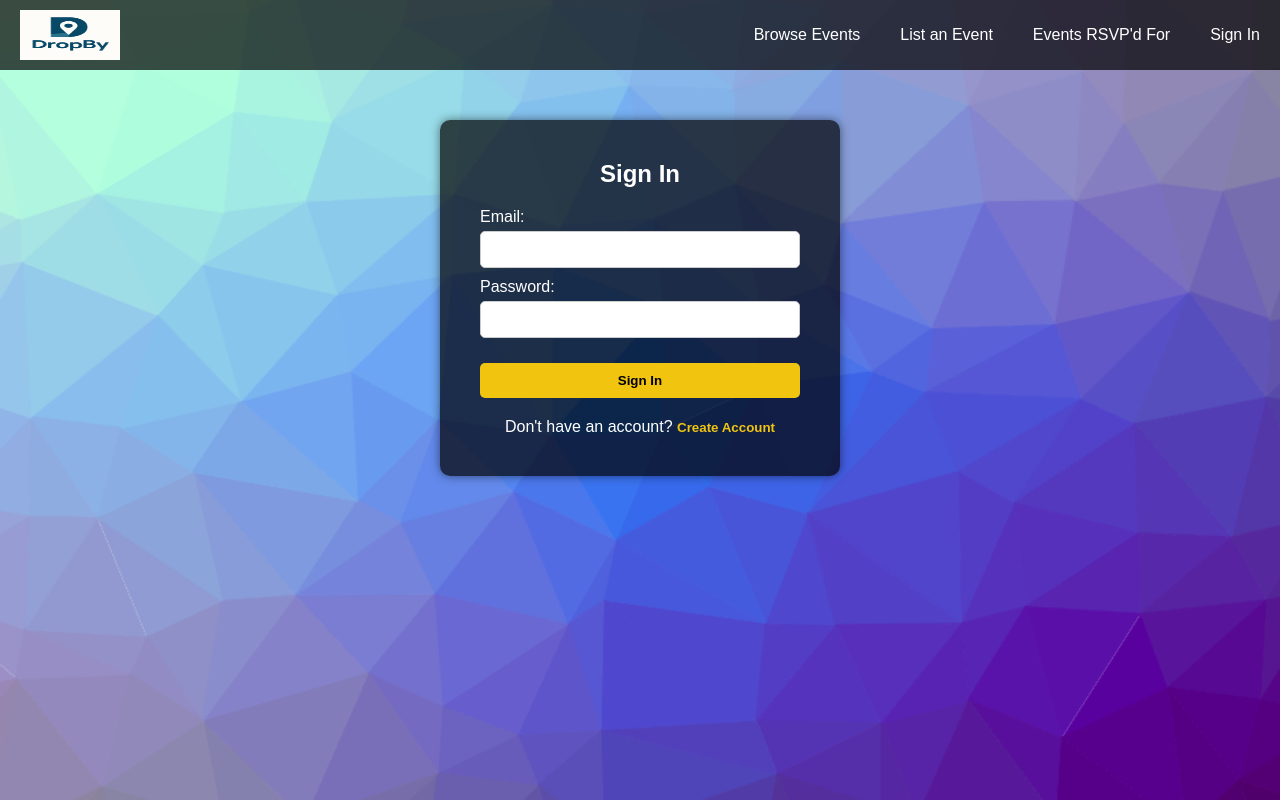
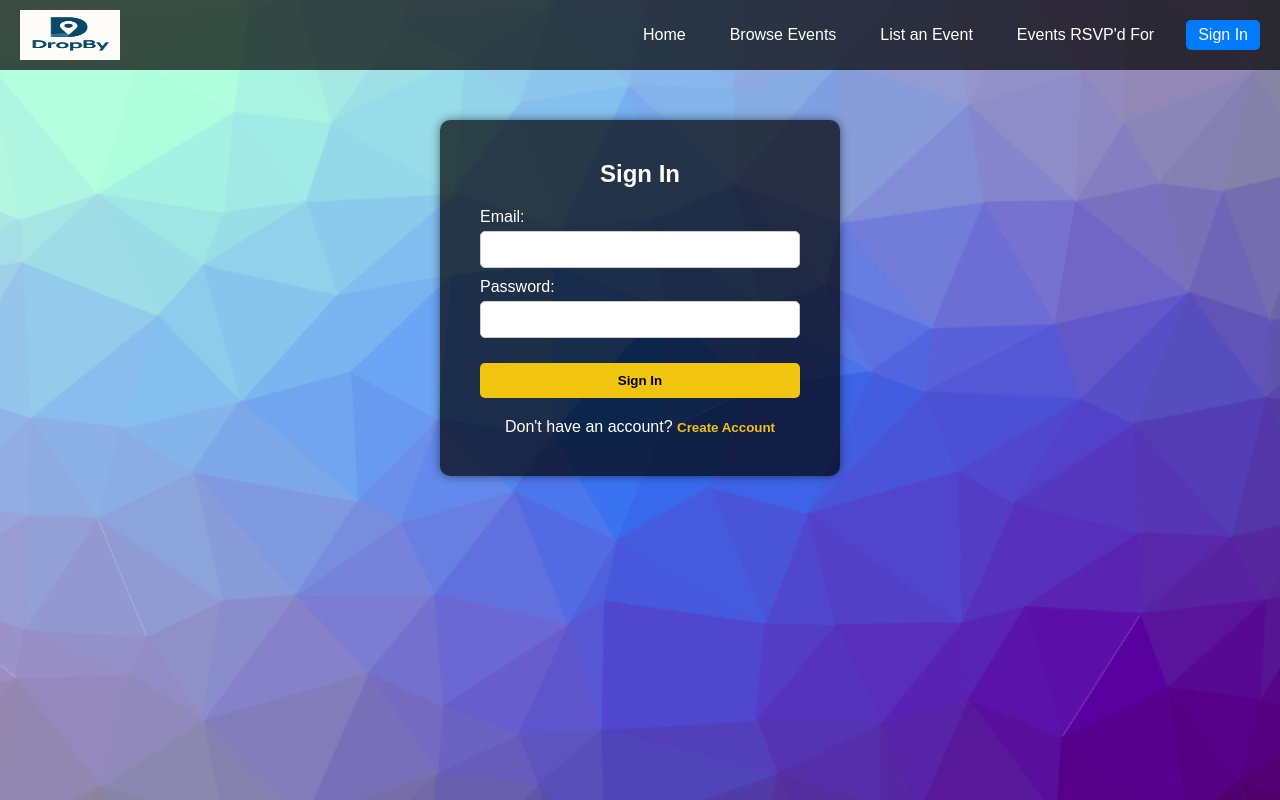
Before and after one commit to TeamDropBy/teamdropby.github.io, a Next.js app: page /sign-in in a window 1280 px wide. Built offline with nearby package versions, Linux system fonts and the light colour scheme.

Commit message:
commit1.6

```diff
--- a/src/app/sign-in/page.tsx
+++ b/src/app/sign-in/page.tsx
@@ -1,4 +1,5 @@
 'use client';
+import Head from 'next/head';
 import Link from 'next/link';
 import Image from 'next/image';
 import { useState } from 'react';
@@ -23,7 +24,6 @@ export default function SignInPage() {
       return;
     }
     alert(`Account created for ${signUpEmail}`);
-    // Reset fields
     setSignUpEmail('');
     setSignUpPassword('');
     setConfirmPassword('');
@@ -31,6 +31,10 @@ export default function SignInPage() {
   };
 
   return (
+    <>
+      <Head>
+        <title>Sign In - DropBy</title>
+      </Head>
       <div
         style={{
           minHeight: '100vh',
@@ -52,12 +56,13 @@ export default function SignInPage() {
             padding: '10px 20px',
           }}
         >
-        <Image src="/images/DropBy-Logo.png" alt="DropBy Logo" height={50} width={100} />
-        <div style={{ display: 'flex', gap: '20px' }}>
+          <Image src="/images/DropBy-Logo.png" alt="DropBy Logo" width={100} height={50} />
+          <div style={{ display: 'flex' }}>
+            <NavLink href="/">Home</NavLink>
             <NavLink href="/browse-events">Browse Events</NavLink>
             <NavLink href="/list-event">List an Event</NavLink>
             <NavLink href="/rsvp-events">Events RSVP'd For</NavLink>
-          <NavLink href="/sign-in">Sign In</NavLink>
+            <NavLink href="/sign-in" active>Sign In</NavLink>
           </div>
         </nav>
 
@@ -65,15 +70,7 @@ export default function SignInPage() {
         <div style={{ display: 'flex', flexDirection: 'column', alignItems: 'center', paddingTop: '50px' }}>
           <form
             onSubmit={handleSignIn}
-          style={{
-            backgroundColor: 'rgba(0, 0, 0, 0.7)',
-            padding: '40px',
-            borderRadius: '10px',
-            boxShadow: '0 0 10px rgba(0,0,0,0.5)',
-            width: '100%',
-            maxWidth: '400px',
-            marginBottom: '20px',
-          }}
+            style={formStyle}
           >
             <h2 style={{ marginBottom: '20px', textAlign: 'center' }}>Sign In</h2>
 
@@ -119,19 +116,9 @@ export default function SignInPage() {
             </p>
           </form>
 
-        {/* CREATE ACCOUNT FORM (conditionally shown) */}
+          {/* SIGN UP FORM */}
           {showSignUp && (
-          <form
-            onSubmit={handleSignUp}
-            style={{
-              backgroundColor: 'rgba(0, 0, 0, 0.7)',
-              padding: '40px',
-              borderRadius: '10px',
-              boxShadow: '0 0 10px rgba(0,0,0,0.5)',
-              width: '100%',
-              maxWidth: '400px',
-            }}
-          >
+            <form onSubmit={handleSignUp} style={formStyle}>
               <h2 style={{ marginBottom: '20px', textAlign: 'center' }}>Create Account</h2>
 
               <label style={{ display: 'block', marginBottom: '10px' }}>
@@ -172,11 +159,12 @@ export default function SignInPage() {
           )}
         </div>
       </div>
+    </>
   );
 }
 
-// Reuse from landing page
-function NavLink({ href, children }: { href: string; children: React.ReactNode }) {
+// Matching NavLink style from BrowseEventsPage
+function NavLink({ href, children, active = false }: { href: string; children: React.ReactNode; active?: boolean }) {
   return (
     <Link href={href} legacyBehavior>
       <a
@@ -185,6 +173,9 @@ function NavLink({ href, children }: { href: string; children: React.ReactNode }
           textDecoration: 'none',
           marginLeft: 20,
           fontSize: 16,
+          padding: '6px 12px',
+          borderRadius: 5,
+          backgroundColor: active ? '#007bff' : 'transparent',
         }}
       >
         {children}
@@ -192,6 +183,16 @@ function NavLink({ href, children }: { href: string; children: React.ReactNode }
     </Link>
   );
 }
+
+const formStyle: React.CSSProperties = {
+  backgroundColor: 'rgba(0, 0, 0, 0.7)',
+  padding: '40px',
+  borderRadius: '10px',
+  boxShadow: '0 0 10px rgba(0,0,0,0.5)',
+  width: '100%',
+  maxWidth: '400px',
+  marginBottom: '20px',
+};
 
 const inputStyle: React.CSSProperties = {
   width: '100%',
```
Lines whose indentation alone changed are shown as unchanged.
